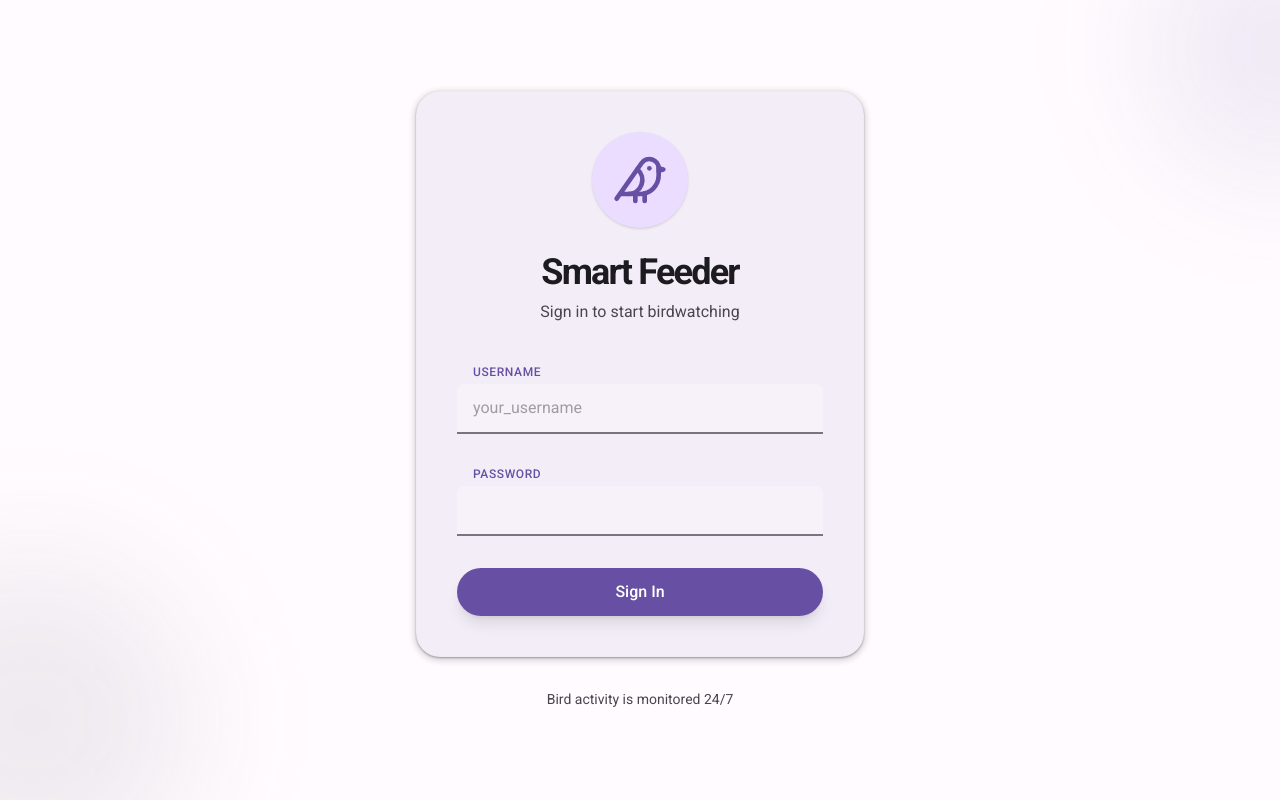
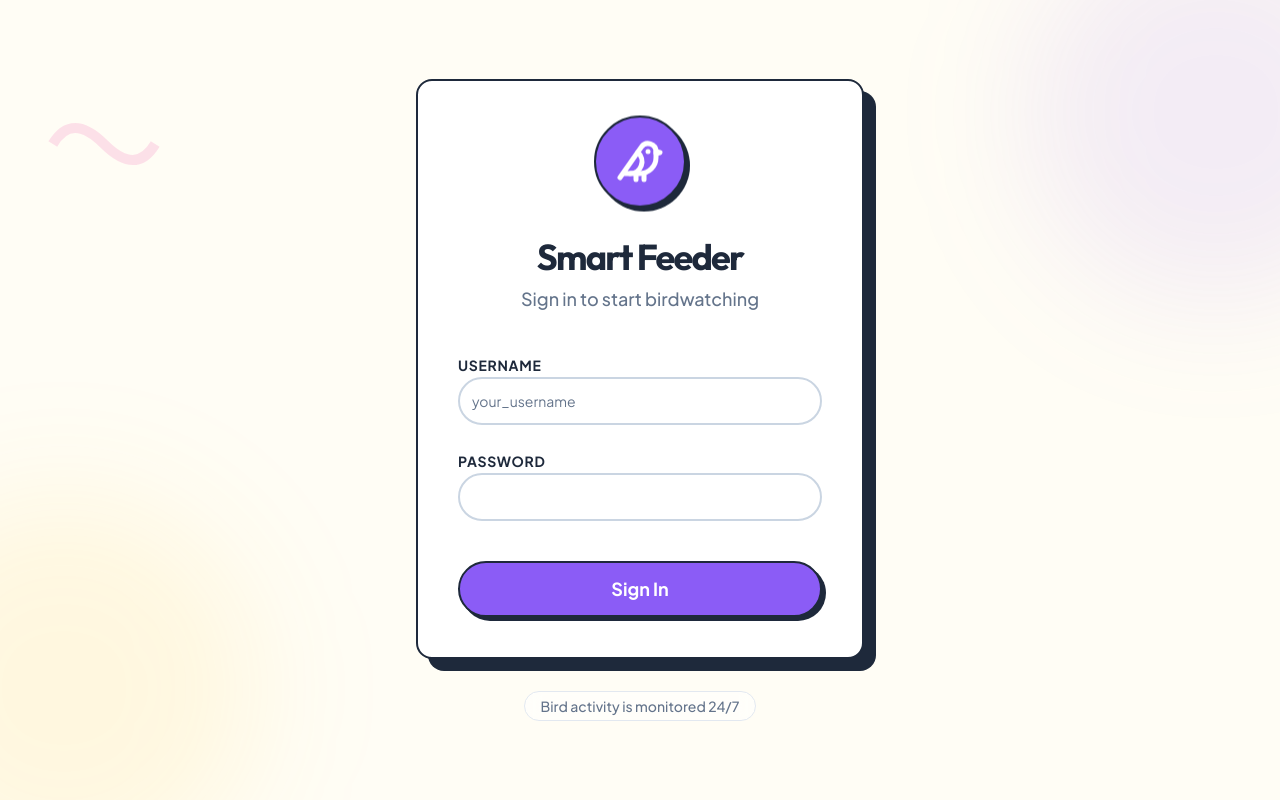
Before and after one commit to mhubrich/smart-birdfeeder, a React (Vite) app in the folder client/: page / in a window 1280 px wide. Built offline with nearby package versions, Linux system fonts and the light colour scheme; no server answers.

Commit message:
migrates frontend design to Geometric Playful

```diff
--- a/client/index.html
+++ b/client/index.html
@@ -8,7 +8,9 @@
   <title>Smart Bird Feeder</title>
   <link rel="preconnect" href="https://fonts.googleapis.com">
   <link rel="preconnect" href="https://fonts.gstatic.com" crossorigin>
-  <link href="https://fonts.googleapis.com/css2?family=Roboto:wght@400;500;700&display=swap" rel="stylesheet">
+  <link
+    href="https://fonts.googleapis.com/css2?family=Outfit:wght@700;800&family=Plus+Jakarta+Sans:wght@400;500;700&display=swap"
+    rel="stylesheet">
 </head>
 
 <body>
--- a/client/src/App.jsx
+++ b/client/src/App.jsx
@@ -119,15 +119,15 @@ function App() {
 
   if (loading) {
     return (
-      <div className="min-h-screen flex flex-col items-center justify-center bg-md-background gap-4">
-        <div className="w-12 h-12 border-4 border-md-primary/20 border-t-md-primary rounded-full animate-spin" />
-        <p className="text-md-on-surface-variant font-medium">Getting birdy...</p>
+      <div className="min-h-screen flex flex-col items-center justify-center bg-background gap-4">
+        <div className="w-12 h-12 border-4 border-accent/20 border-t-accent rounded-full animate-spin" />
+        <p className="text-muted-foreground font-medium font-body">Getting birdy...</p>
       </div>
     );
   }
 
   return (
-    <div className="min-h-screen bg-md-background">
+    <div className="min-h-screen bg-background font-body text-foreground selection:bg-tertiary selection:text-foreground">
       {user ? (
         <Feed onLogout={handleLogout} onSubscribe={handleSubscribe} />
       ) : (
--- a/client/src/components/Login.jsx
+++ b/client/src/components/Login.jsx
@@ -19,56 +19,65 @@ const Login = ({ onLogin }) => {
     };
 
     return (
-        <div className="min-h-screen flex flex-col items-center justify-center p-6 bg-md-background">
+        <div className="min-h-screen flex flex-col items-center justify-center p-6 bg-background relative overflow-hidden">
             {/* Background Decorations */}
-            <div className="fixed top-[-10%] right-[-10%] w-64 h-64 bg-md-primary/10 blur-3xl rounded-full" />
-            <div className="fixed bottom-[-10%] left-[-10%] w-80 h-80 bg-md-secondary/10 blur-3xl rounded-full" />
+            <div className="fixed top-[-10%] right-[-10%] w-96 h-96 bg-accent/10 rounded-full blur-3xl" />
+            <div className="fixed bottom-[-10%] left-[-10%] w-96 h-96 bg-tertiary/10 rounded-full blur-3xl" />
 
-            <Card className="p-10 w-full max-w-md relative z-10 flex flex-col items-center" elevation={2}>
-                <div className="flex flex-col items-center mb-10">
-                    <div className="p-5 bg-md-primary-container text-md-primary rounded-pill mb-6 shadow-sm">
-                        <Bird size={56} />
+            {/* Squiggle decoration using SVG */}
+            <svg className="absolute top-20 left-10 w-32 h-32 opacity-20 text-secondary" viewBox="0 0 100 100" fill="none" stroke="currentColor" strokeWidth="8">
+                <path d="M10 50 Q 25 25 50 50 T 90 50" />
+            </svg>
+
+            <Card className="p-10 w-full max-w-md relative z-10 flex flex-col items-center bg-white shadow-[12px_12px_0px_#1E293B]">
+                <div className="flex flex-col items-center mb-10 w-full">
+                    <div className="p-5 bg-accent text-white rounded-full mb-6 shadow-pop border-2 border-foreground animate-bounce">
+                        <Bird size={48} strokeWidth={2.5} />
                     </div>
-                    <h1 className="text-4xl font-bold text-md-on-surface tracking-tighter">Smart Feeder</h1>
-                    <p className="text-md-on-surface-variant text-base mt-2">Sign in to start birdwatching</p>
+                    <h1 className="text-4xl font-bold font-display text-foreground tracking-tighter">Smart Feeder</h1>
+                    <p className="text-muted-foreground font-medium text-lg mt-2 font-body">Sign in to start birdwatching</p>
                 </div>
 
-                <form onSubmit={handleSubmit} className="w-full space-y-8">
+                <form onSubmit={handleSubmit} className="w-full space-y-6">
+                    <div className="space-y-2">
+                        <label className="text-sm font-bold uppercase tracking-wider text-foreground">Username</label>
                         <Input
-                        label="Username"
                             type="text"
                             value={username}
                             onChange={(e) => setUsername(e.target.value)}
                             placeholder="your_username"
                             required
                         />
+                    </div>
 
+                    <div className="space-y-2">
+                        <label className="text-sm font-bold uppercase tracking-wider text-foreground">Password</label>
                         <Input
-                        label="Password"
                             type="password"
                             value={password}
                             onChange={(e) => setPassword(e.target.value)}
                             required
                         />
+                    </div>
 
                     {error && (
-                        <div className="bg-md-error-container text-md-on-error-container p-3 rounded-md-sm text-sm text-center animate-shake">
+                        <div className="bg-red-50 border-2 border-red-200 text-red-600 p-3 rounded-lg text-sm text-center font-bold animate-shake">
                             {error}
                         </div>
                     )}
 
                     <Button
                         type="submit"
-                        variant="filled"
+                        variant="primary"
                         size="lg"
-                        className="w-full shadow-lg"
+                        className="w-full mt-4"
                     >
                         Sign In
                     </Button>
                 </form>
             </Card>
 
-            <p className="mt-8 text-md-on-surface-variant text-sm relative z-10">
+            <p className="mt-8 text-muted-foreground text-sm relative z-10 font-medium bg-white/50 px-4 py-1 rounded-full backdrop-blur-sm border border-border">
                 Bird activity is monitored 24/7
             </p>
         </div>
--- a/client/src/components/ui/Button.jsx
+++ b/client/src/components/ui/Button.jsx
@@ -1,36 +1,35 @@
-import * as React from "react"
-import { cn } from "../../lib/utils"
+import { forwardRef } from 'react';
+import { clsx } from 'clsx';
+import { twMerge } from 'tailwind-merge';
 
-const Button = React.forwardRef(({ className, variant = "filled", size = "default", children, ...props }, ref) => {
+const Button = forwardRef(({ className, variant = 'primary', size = 'default', children, ...props }, ref) => {
+    const baseStyles = "inline-flex items-center justify-center rounded-full font-bold transition-all duration-300 ease-[cubic-bezier(0.34,1.56,0.64,1)] focus-visible:outline-none focus-visible:ring-2 focus-visible:ring-ring focus-visible:ring-offset-2 disabled:pointer-events-none disabled:opacity-50 border-2 border-foreground active:translate-x-[2px] active:translate-y-[2px] active:shadow-pop-active";
+
     const variants = {
-        filled: "bg-md-primary text-md-on-primary hover:shadow-md active:scale-95 after:absolute after:inset-0 after:rounded-pill after:bg-md-on-primary after:opacity-0 hover:after:opacity-[0.08] active:after:opacity-[0.12]",
-        tonal: "bg-md-secondary-container text-md-on-secondary-container hover:shadow-md active:scale-95 after:absolute after:inset-0 after:rounded-pill after:bg-md-on-secondary-container after:opacity-0 hover:after:opacity-[0.08] active:after:opacity-[0.12]",
-        text: "text-md-primary bg-transparent hover:bg-md-primary/10 active:bg-md-primary/12 active:scale-95",
-        outline: "border border-md-outline text-md-primary bg-transparent hover:bg-md-primary/10 active:bg-md-primary/12 active:scale-95"
-    }
+        primary: "bg-accent text-white shadow-pop hover:translate-x-[-2px] hover:translate-y-[-2px] hover:shadow-pop-hover",
+        secondary: "bg-transparent text-foreground shadow-none hover:bg-tertiary border-2 border-foreground",
+        ghost: "border-transparent bg-transparent hover:bg-muted text-foreground shadow-none active:translate-x-0 active:translate-y-0 active:shadow-none",
+        destructive: "bg-red-500 text-white shadow-pop hover:translate-x-[-2px] hover:translate-y-[-2px] hover:shadow-pop-hover",
+    };
 
     const sizes = {
-        default: "h-10 px-6 text-sm font-medium",
-        sm: "h-9 px-4 text-xs font-medium",
-        lg: "h-12 px-8 text-base font-medium",
-        icon: "h-10 w-10 p-0 flex items-center justify-center"
-    }
+        default: "h-12 px-6 py-2 text-base",
+        sm: "h-9 px-4 text-sm",
+        lg: "h-14 px-8 text-lg",
+        icon: "h-12 w-12 p-0",
+    };
 
     return (
         <button
             ref={ref}
-            className={cn(
-                "relative inline-flex items-center justify-center rounded-pill transition-all duration-200 overflow-hidden focus-visible:outline-none focus-visible:ring-2 focus-visible:ring-md-primary focus-visible:ring-offset-2 disabled:opacity-50 disabled:pointer-events-none",
-                variants[variant],
-                sizes[size],
-                className
-            )}
+            className={twMerge(clsx(baseStyles, variants[variant], sizes[size], className))}
             {...props}
         >
-            <span className="relative z-10 flex items-center gap-2">{children}</span>
+            {children}
         </button>
-    )
-})
-Button.displayName = "Button"
+    );
+});
 
-export { Button }
+Button.displayName = "Button";
+
+export { Button };
--- a/client/src/components/ui/Card.jsx
+++ b/client/src/components/ui/Card.jsx
@@ -1,25 +1,55 @@
-import * as React from "react"
-import { cn } from "../../lib/utils"
+import { forwardRef } from 'react';
+import { clsx } from 'clsx';
+import { twMerge } from 'tailwind-merge';
 
-const Card = React.forwardRef(({ className, elevation = 1, ...props }, ref) => {
+const Card = forwardRef(({ className, children, hoverEffect = true, ...props }, ref) => {
     return (
         <div
             ref={ref}
-            className={cn(
-                "rounded-md-lg bg-md-surface-container text-md-on-surface transition-all duration-300 border border-md-outline-variant/10",
-                {
-                    "shadow-md-1": elevation === 1,
-                    "shadow-md-2": elevation === 2,
-                    "shadow-md-3": elevation === 3,
-                    "shadow-none": elevation === 0,
-                },
-                "hover:shadow-md-2 hover:border-md-outline-variant/30",
+            className={twMerge(clsx(
+                "bg-card text-card-foreground rounded-2xl border-2 border-foreground shadow-[8px_8px_0px_#E2E8F0] transition-all duration-300 ease-[cubic-bezier(0.34,1.56,0.64,1)]",
+                hoverEffect && "hover:rotate-[-1deg] hover:scale-[1.02] hover:shadow-[10px_10px_0px_#E2E8F0]",
                 className
-            )}
+            ))}
             {...props}
-        />
-    )
-})
-Card.displayName = "Card"
+        >
+            {children}
+        </div>
+    );
+});
 
-export { Card }
+Card.displayName = "Card";
+
+const CardHeader = forwardRef(({ className, ...props }, ref) => (
+    <div
+        ref={ref}
+        className={twMerge(clsx("flex flex-col space-y-1.5 p-6", className))}
+        {...props}
+    />
+));
+CardHeader.displayName = "CardHeader";
+
+const CardTitle = forwardRef(({ className, ...props }, ref) => (
+    <h3
+        ref={ref}
+        className={twMerge(clsx("font-display font-bold leading-none tracking-tight text-2xl", className))}
+        {...props}
+    />
+));
+CardTitle.displayName = "CardTitle";
+
+const CardContent = forwardRef(({ className, ...props }, ref) => (
+    <div ref={ref} className={twMerge(clsx("p-6 pt-0", className))} {...props} />
+));
+CardContent.displayName = "CardContent";
+
+const CardFooter = forwardRef(({ className, ...props }, ref) => (
+    <div
+        ref={ref}
+        className={twMerge(clsx("flex items-center p-6 pt-0", className))}
+        {...props}
+    />
+));
+CardFooter.displayName = "CardFooter";
+
+export { Card, CardHeader, CardFooter, CardTitle, CardContent };
--- a/client/src/components/ui/Dialog.jsx
+++ b/client/src/components/ui/Dialog.jsx
@@ -15,11 +15,11 @@ const Dialog = ({ isOpen, onClose, title, children, footer }) => {
 
             {/* Dialog Body */}
             <Card
-                className="relative z-10 w-full max-w-sm rounded-[28px] bg-md-surface-container-high p-6 shadow-md-3 animate-in fade-in zoom-in duration-300 ease-[cubic-bezier(0.2,0,0,1)]"
-                elevation={0} // Using custom shadow for modal
+                className="relative z-10 w-full max-w-sm rounded-3xl bg-background p-6 shadow-[8px_8px_0px_#1E293B] border-2 border-foreground animate-in fade-in zoom-in duration-300 ease-[cubic-bezier(0.34,1.56,0.64,1)]"
+                hoverEffect={false}
             >
                 {title && (
-                    <h2 className="text-2xl font-bold text-md-on-surface mb-4 tracking-tight">
+                    <h2 className="text-2xl font-bold font-display text-foreground mb-4 tracking-tight">
                         {title}
                     </h2>
                 )}
--- a/client/src/components/ui/IconButton.jsx
+++ b/client/src/components/ui/IconButton.jsx
@@ -2,11 +2,11 @@ import * as React from "react"
 import { Button } from "./Button"
 import { cn } from "../../lib/utils"
 
-const IconButton = React.forwardRef(({ className, variant = "text", ...props }, ref) => {
+const IconButton = React.forwardRef(({ className, variant = "ghost", ...props }, ref) => {
     return (
         <Button
             ref={ref}
-            variant={variant}
+            variant={variant === "text" ? "ghost" : variant}
             size="icon"
             className={cn("rounded-full", className)}
             {...props}
--- a/client/src/components/ui/Input.jsx
+++ b/client/src/components/ui/Input.jsx
@@ -1,29 +1,20 @@
-import * as React from "react"
-import { cn } from "../../lib/utils"
+import { forwardRef } from 'react';
+import { clsx } from 'clsx';
+import { twMerge } from 'tailwind-merge';
 
-const Input = React.forwardRef(({ className, label, error, ...props }, ref) => {
+const Input = forwardRef(({ className, type, ...props }, ref) => {
     return (
-        <div className="w-full">
-            {label && (
-                <label className="block text-xs font-medium text-md-primary mb-1 ml-4 uppercase tracking-wider">
-                    {label}
-                </label>
-            )}
-            <input
-                ref={ref}
-                className={cn(
-                    "w-full bg-md-surface-container-low px-4 py-3 rounded-t-lg border-b-2 border-md-outline focus:border-md-primary outline-none transition-all text-md-on-surface placeholder:text-md-on-surface-variant/50",
-                    error && "border-md-error focus:border-md-error",
-                    className
-                )}
-                {...props}
-            />
-            {error && (
-                <p className="mt-1 ml-4 text-xs text-md-error font-medium">{error}</p>
-            )}
-        </div>
-    )
-})
-Input.displayName = "Input"
+        <input
+            type={type}
+            className={twMerge(clsx(
+                "flex h-12 w-full rounded-lg border-2 border-slate-300 bg-white px-3 py-2 text-sm ring-offset-background file:border-0 file:bg-transparent file:text-sm file:font-medium placeholder:text-muted-foreground focus-visible:outline-none focus-visible:border-accent focus-visible:shadow-[4px_4px_0px_0px_var(--color-accent)] transition-all duration-200 disabled:cursor-not-allowed disabled:opacity-50 text-foreground",
+                className
+            ))}
+            ref={ref}
+            {...props}
+        />
+    );
+});
+Input.displayName = "Input";
 
-export { Input }
+export { Input };
--- a/client/src/index.css
+++ b/client/src/index.css
@@ -1,72 +1,84 @@
 @import "tailwindcss";
 
 @theme {
-  /* Material 3 Purple Seed Palette */
-  --color-md-primary: #6750A4;
-  --color-md-on-primary: #FFFFFF;
-  --color-md-primary-container: #EADDFF;
-  --color-md-on-primary-container: #21005D;
+  /* Playful Geometric Palette */
+  --color-background: #FFFDF5;
+  --color-foreground: #1E293B;
 
-  --color-md-secondary: #625B71;
-  --color-md-on-secondary: #FFFFFF;
-  --color-md-secondary-container: #E8DEF8;
-  --color-md-on-secondary-container: #1D192B;
+  --color-muted: #F1F5F9;
+  --color-muted-foreground: #64748B;
 
-  --color-md-tertiary: #7D5260;
-  --color-md-on-tertiary: #FFFFFF;
-  --color-md-tertiary-container: #FFD8E4;
-  --color-md-on-tertiary-container: #31111D;
+  --color-accent: #8B5CF6;
+  --color-accent-foreground: #FFFFFF;
 
-  --color-md-error: #B3261E;
-  --color-md-on-error: #FFFFFF;
-  --color-md-error-container: #F9DEDC;
-  --color-md-on-error-container: #410E0B;
+  --color-secondary: #F472B6;
+  --color-tertiary: #FBBF24;
+  --color-quaternary: #34D399;
 
-  --color-md-background: #FFFBFE;
-  --color-md-on-background: #1C1B1F;
+  --color-border: #E2E8F0;
+  --color-input: #FFFFFF;
+  --color-card: #FFFFFF;
+  --color-ring: #8B5CF6;
 
-  --color-md-surface: #FFFBFE;
-  --color-md-on-surface: #1C1B1F;
-
-  --color-md-surface-variant: #E7E0EC;
-  --color-md-on-surface-variant: #49454F;
-
-  --color-md-outline: #79747E;
-  --color-md-outline-variant: #CAC4D0;
-
-  /* Surface Tones */
-  --color-md-surface-dim: #DED8E1;
-  --color-md-surface-bright: #FEF7FF;
-  --color-md-surface-container-lowest: #FFFFFF;
-  --color-md-surface-container-low: #F7F2FA;
-  --color-md-surface-container: #F3EDF7;
-  --color-md-surface-container-high: #ECE6F0;
-  --color-md-surface-container-highest: #E6E0E9;
+  /* Font Families */
+  --font-display: "Outfit", system-ui, sans-serif;
+  --font-body: "Plus Jakarta Sans", system-ui, sans-serif;
 
   /* Border Radii */
-  --radius-md-sm: 12px;
-  --radius-md-md: 16px;
-  --radius-md-lg: 24px;
-  --radius-md-xl: 28px;
-  --radius-pill: 9999px;
+  --radius-sm: 8px;
+  --radius-md: 16px;
+  --radius-lg: 24px;
+  --radius-full: 9999px;
 
-  /* Shadows */
-  --shadow-md-1: 0px 1px 3px 1px rgba(0, 0, 0, 0.15), 0px 1px 2px 0px rgba(0, 0, 0, 0.30);
-  --shadow-md-2: 0px 2px 6px 2px rgba(0, 0, 0, 0.15), 0px 1px 2px 0px rgba(0, 0, 0, 0.30);
-  --shadow-md-3: 0px 4px 8px 3px rgba(0, 0, 0, 0.15), 0px 1px 3px 0px rgba(0, 0, 0, 0.30);
+  /* Blob Radii */
+  --radius-blob-speech: 16px 16px 16px 0;
+  --radius-blob-arch: 9999px 9999px 0 0;
 
-  /* Font */
-  --font-sans: "Roboto", ui-sans-serif, system-ui, sans-serif;
+  /* Shadows (The "Pop" Shadow) */
+  --shadow-pop: 4px 4px 0px 0px #1E293B;
+  --shadow-pop-hover: 6px 6px 0px 0px #1E293B;
+  --shadow-pop-active: 2px 2px 0px 0px #1E293B;
+  --shadow-soft-pop: 8px 8px 0px #E2E8F0;
+  --shadow-soft-pop-pink: 8px 8px 0px #F472B6;
+
+  /* Animations */
+  --animate-wiggle: wiggle 1s ease-in-out infinite;
+  --animate-pop-in: pop-in 0.5s cubic-bezier(0.175, 0.885, 0.32, 1.275) forwards;
+
+  @keyframes wiggle {
+
+    0%,
+    100% {
+      transform: rotate(-3deg);
+    }
+
+    50% {
+      transform: rotate(3deg);
+    }
+  }
+
+  @keyframes pop-in {
+    0% {
+      opacity: 0;
+      transform: scale(0.5);
+    }
+
+    100% {
+      opacity: 1;
+      transform: scale(1);
+    }
+  }
 }
 
 @layer base {
   :root {
-    font-family: var(--font-sans);
+    font-family: var(--font-body);
   }
 
   body {
-    background-color: var(--color-md-surface-container-low);
-    color: var(--color-md-on-background);
+    background-color: var(--color-background);
+    color: var(--color-foreground);
+    font-family: var(--font-body);
   }
 }
 
--- a/client/tailwind.config.js
+++ b/client/tailwind.config.js
@@ -6,65 +6,9 @@ export default {
     ],
     theme: {
         extend: {
-            colors: {
-                // Material 3 Purple Seed (#6750A4) Palette
-                md: {
-                    primary: '#6750A4',
-                    'on-primary': '#FFFFFF',
-                    'primary-container': '#EADDFF',
-                    'on-primary-container': '#21005D',
-
-                    secondary: '#625B71',
-                    'on-secondary': '#FFFFFF',
-                    'secondary-container': '#E8DEF8',
-                    'on-secondary-container': '#1D192B',
-
-                    tertiary: '#7D5260',
-                    'on-tertiary': '#FFFFFF',
-                    'tertiary-container': '#FFD8E4',
-                    'on-tertiary-container': '#31111D',
-
-                    error: '#B3261E',
-                    'on-error': '#FFFFFF',
-                    'error-container': '#F9DEDC',
-                    'on-error-container': '#410E0B',
-
-                    background: '#FFFBFE',
-                    'on-background': '#1C1B1F',
-
-                    surface: '#FFFBFE',
-                    'on-surface': '#1C1B1F',
-
-                    'surface-variant': '#E7E0EC',
-                    'on-surface-variant': '#49454F',
-
-                    outline: '#79747E',
-                    'outline-variant': '#CAC4D0',
-
-                    // Surface Tones
-                    'surface-dim': '#DED8E1',
-                    'surface-bright': '#FEF7FF',
-                    'surface-container-lowest': '#FFFFFF',
-                    'surface-container-low': '#F7F2FA',
-                    'surface-container': '#F3EDF7',
-                    'surface-container-high': '#ECE6F0',
-                    'surface-container-highest': '#E6E0E9',
-                }
-            },
             fontFamily: {
-                sans: ['Roboto', 'sans-serif'],
-            },
-            borderRadius: {
-                'md-sm': '12px',
-                'md-md': '16px',
-                'md-lg': '24px',
-                'md-xl': '28px',
-                'pill': '9999px',
-            },
-            boxShadow: {
-                'md-1': '0px 1px 3px 1px rgba(0, 0, 0, 0.15), 0px 1px 2px 0px rgba(0, 0, 0, 0.30)',
-                'md-2': '0px 2px 6px 2px rgba(0, 0, 0, 0.15), 0px 1px 2px 0px rgba(0, 0, 0, 0.30)',
-                'md-3': '0px 4px 8px 3px rgba(0, 0, 0, 0.15), 0px 1px 3px 0px rgba(0, 0, 0, 0.30)',
+                display: ['Outfit', 'sans-serif'],
+                body: ['Plus Jakarta Sans', 'sans-serif'],
             }
         },
     },
```
Also changed, not shown: client/src/components/Feed.jsx (+31 -27 lines), client/src/components/SightingCard.jsx (+29 -26 lines). Lines whose indentation alone changed are shown as unchanged.
